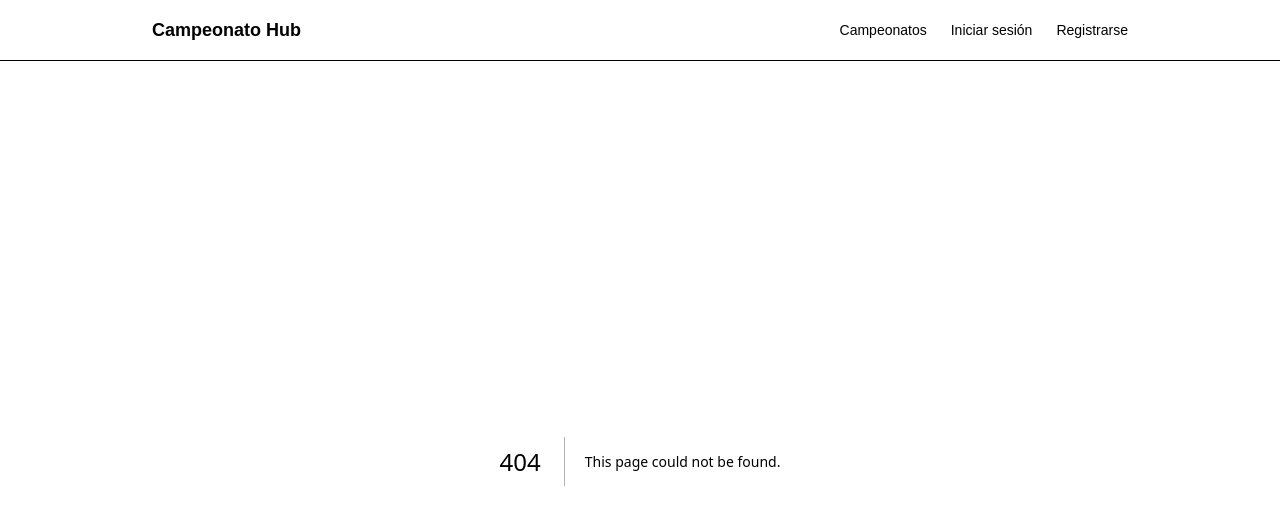
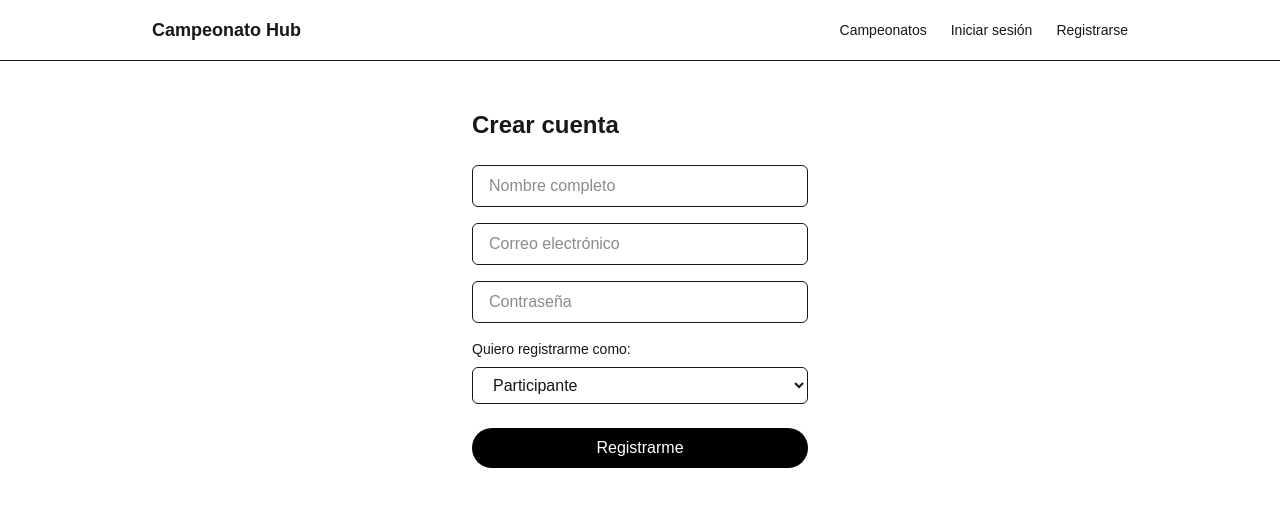
Before and after one commit to tito2887/campeonato-hub, a Next.js app: page /register in a window 1280 px wide. Before the commit this address had no page. Shown: the top 524 px of the page. Built offline with nearby package versions, Linux system fonts and the light colour scheme; no server answers.

Commit message:
feat: registro e inicio de sesion con Supabase Auth, guardado de rol en perfiles

```diff
--- /dev/null
+++ b/app/login/page.tsx
@@ -0,0 +1,70 @@
+"use client";
+
+import { useState } from "react";
+import { useRouter } from "next/navigation";
+import { createClient } from "@/lib/supabase";
+
+export default function LoginPage() {
+  const router = useRouter();
+  const supabase = createClient();
+
+  const [email, setEmail] = useState("");
+  const [password, setPassword] = useState("");
+  const [error, setError] = useState("");
+  const [cargando, setCargando] = useState(false);
+
+  async function handleSubmit(e: React.FormEvent) {
+    e.preventDefault();
+    setError("");
+    setCargando(true);
+
+    const { error: loginError } = await supabase.auth.signInWithPassword({
+      email,
+      password,
+    });
+
+    if (loginError) {
+      setError("Correo o contraseña incorrectos.");
+      setCargando(false);
+      return;
+    }
+
+    router.push("/dashboard");
+    router.refresh();
+  }
+
+  return (
+    <main className="max-w-sm mx-auto px-6 py-12">
+      <h1 className="text-2xl font-bold mb-6">Iniciar sesión</h1>
+
+      <form onSubmit={handleSubmit} className="flex flex-col gap-4">
+        <input
+          type="email"
+          placeholder="Correo electrónico"
+          value={email}
+          onChange={(e) => setEmail(e.target.value)}
+          required
+          className="border rounded-md px-4 py-2"
+        />
+        <input
+          type="password"
+          placeholder="Contraseña"
+          value={password}
+          onChange={(e) => setPassword(e.target.value)}
+          required
+          className="border rounded-md px-4 py-2"
+        />
+
+        {error && <p className="text-red-600 text-sm">{error}</p>}
+
+        <button
+          type="submit"
+          disabled={cargando}
+          className="bg-black text-white rounded-full py-2 mt-2 disabled:opacity-50"
+        >
+          {cargando ? "Ingresando..." : "Iniciar sesión"}
+        </button>
+      </form>
+    </main>
+  );
+}
--- /dev/null
+++ b/app/register/page.tsx
@@ -0,0 +1,104 @@
+"use client";
+
+import { useState } from "react";
+import { useRouter } from "next/navigation";
+import { createClient } from "@/lib/supabase";
+
+export default function RegisterPage() {
+  const router = useRouter();
+  const supabase = createClient();
+
+  const [nombre, setNombre] = useState("");
+  const [email, setEmail] = useState("");
+  const [password, setPassword] = useState("");
+  const [rol, setRol] = useState("participante");
+  const [error, setError] = useState("");
+  const [cargando, setCargando] = useState(false);
+
+  async function handleSubmit(e: React.FormEvent) {
+    e.preventDefault();
+    setError("");
+    setCargando(true);
+
+    const { data, error: signUpError } = await supabase.auth.signUp({
+      email,
+      password,
+    });
+
+    if (signUpError || !data.user) {
+      setError(signUpError?.message ?? "No se pudo crear la cuenta.");
+      setCargando(false);
+      return;
+    }
+
+    const { error: perfilError } = await supabase.from("perfiles").insert({
+      id: data.user.id,
+      nombre,
+      rol,
+    });
+
+    if (perfilError) {
+      setError("Cuenta creada, pero hubo un error al guardar el perfil.");
+      setCargando(false);
+      return;
+    }
+
+    router.push("/login");
+  }
+
+  return (
+    <main className="max-w-sm mx-auto px-6 py-12">
+      <h1 className="text-2xl font-bold mb-6">Crear cuenta</h1>
+
+      <form onSubmit={handleSubmit} className="flex flex-col gap-4">
+        <input
+          type="text"
+          placeholder="Nombre completo"
+          value={nombre}
+          onChange={(e) => setNombre(e.target.value)}
+          required
+          className="border rounded-md px-4 py-2"
+        />
+        <input
+          type="email"
+          placeholder="Correo electrónico"
+          value={email}
+          onChange={(e) => setEmail(e.target.value)}
+          required
+          className="border rounded-md px-4 py-2"
+        />
+        <input
+          type="password"
+          placeholder="Contraseña"
+          value={password}
+          onChange={(e) => setPassword(e.target.value)}
+          required
+          minLength={6}
+          className="border rounded-md px-4 py-2"
+        />
+
+        <div className="flex flex-col gap-2">
+          <label className="text-sm font-medium">Quiero registrarme como:</label>
+          <select
+            value={rol}
+            onChange={(e) => setRol(e.target.value)}
+            className="border rounded-md px-4 py-2"
+          >
+            <option value="participante">Participante</option>
+            <option value="organizador">Organizador</option>
+          </select>
+        </div>
+
+        {error && <p className="text-red-600 text-sm">{error}</p>}
+
+        <button
+          type="submit"
+          disabled={cargando}
+          className="bg-black text-white rounded-full py-2 mt-2 disabled:opacity-50"
+        >
+          {cargando ? "Creando cuenta..." : "Registrarme"}
+        </button>
+      </form>
+    </main>
+  );
+}
--- /dev/null
+++ b/lib/supabase-server.ts
@@ -0,0 +1,28 @@
+import { createServerClient } from "@supabase/ssr";
+import { cookies } from "next/headers";
+
+export async function createClient() {
+  const cookieStore = await cookies();
+
+  return createServerClient(
+    process.env.NEXT_PUBLIC_SUPABASE_URL!,
+    process.env.NEXT_PUBLIC_SUPABASE_ANON_KEY!,
+    {
+      cookies: {
+        getAll() {
+          return cookieStore.getAll();
+        },
+        setAll(cookiesToSet) {
+          try {
+            cookiesToSet.forEach(({ name, value, options }) =>
+              cookieStore.set(name, value, options)
+            );
+          } catch {
+            // Se puede ignorar si se llama desde un Server Component;
+            // el middleware se encarga de refrescar la sesión en ese caso.
+          }
+        },
+      },
+    }
+  );
+}
--- /dev/null
+++ b/middleware.ts
@@ -0,0 +1,45 @@
+import { createServerClient } from "@supabase/ssr";
+import { NextResponse, type NextRequest } from "next/server";
+
+export async function middleware(request: NextRequest) {
+  let response = NextResponse.next({
+    request,
+  });
+
+  const supabase = createServerClient(
+    process.env.NEXT_PUBLIC_SUPABASE_URL!,
+    process.env.NEXT_PUBLIC_SUPABASE_ANON_KEY!,
+    {
+      cookies: {
+        getAll() {
+          return request.cookies.getAll();
+        },
+        setAll(cookiesToSet) {
+          cookiesToSet.forEach(({ name, value }) =>
+            request.cookies.set(name, value)
+          );
+          response = NextResponse.next({ request });
+          cookiesToSet.forEach(({ name, value, options }) =>
+            response.cookies.set(name, value, options)
+          );
+        },
+      },
+    }
+  );
+
+  const {
+    data: { user },
+  } = await supabase.auth.getUser();
+
+  const rutaProtegida = request.nextUrl.pathname.startsWith("/dashboard");
+
+  if (rutaProtegida && !user) {
+    return NextResponse.redirect(new URL("/login", request.url));
+  }
+
+  return response;
+}
+
+export const config = {
+  matcher: ["/dashboard/:path*"],
+};
```
